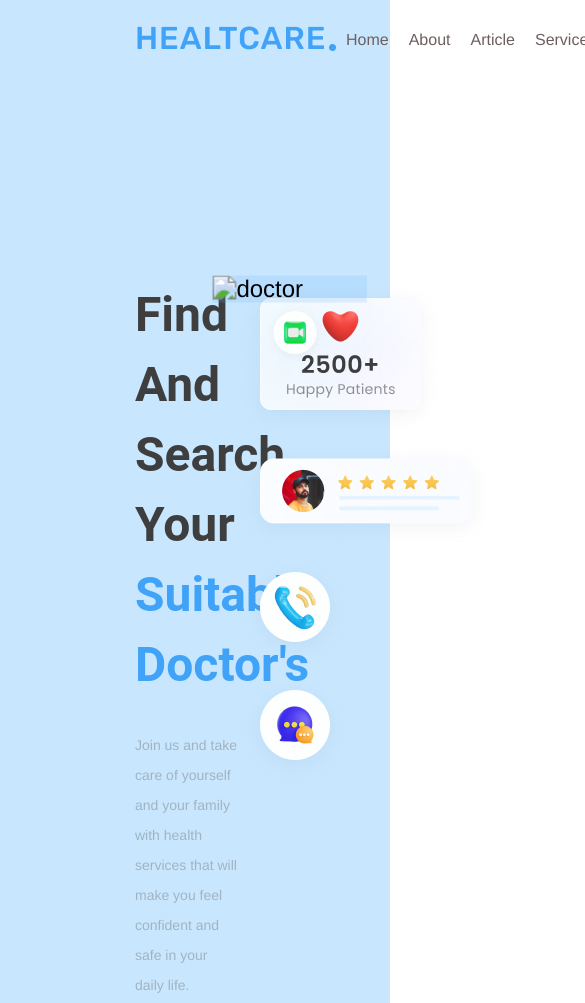
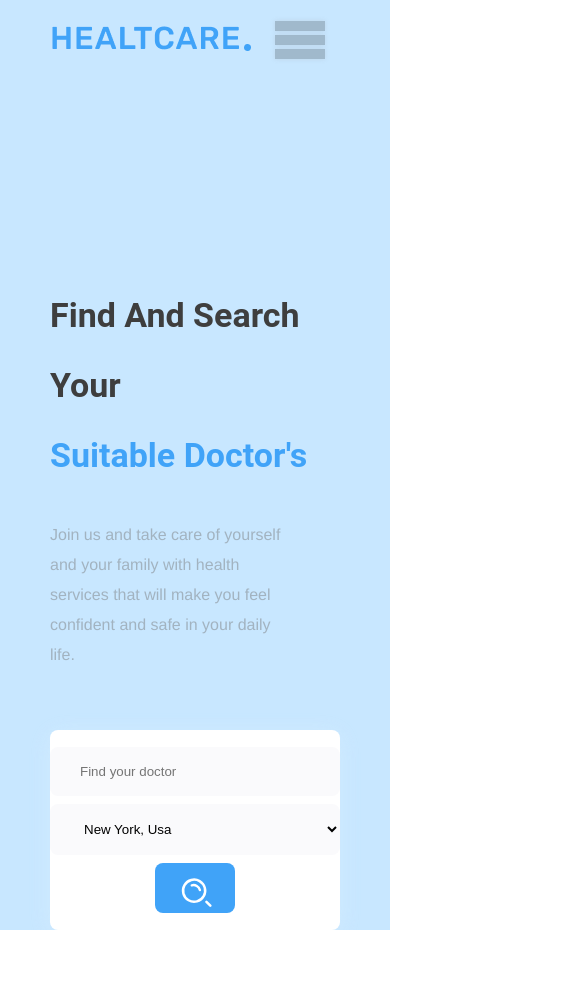
Before and after one commit to Akhmadjon-dev/health-care-landing-page, a plain HTML site: page index.html in a window 390 px wide. Shown: the top 1003 px of the page, 585 px wide, since content can reach past the window. After the commit the page ends 930 px from the top, so only its background shows below. Drawn offline with Linux system fonts and the light colour scheme.

Commit message:
home responsve is enabled

```diff
--- a/index.html
+++ b/index.html
@@ -26,6 +26,11 @@
                         <li class="header__link header__btn"><a href="#get-started">Get Started</a></li>
                     </ul>
                 </nav>
+                <div class="hamburger">
+                    <div class="hamburger-inner hamburger__up"></div>
+                    <div class="hamburger-inner hamburger__center"></div>
+                    <div class="hamburger-inner hamburger__down"></div>
+                </div>
             </header>
 
             <section class="home__main">
@@ -37,11 +42,11 @@
                     <form class="home__form-search">
                         <input type="text" class="home__input" placeholder="Find your doctor">
                         <select class="home__input" name="location" id="location">
-                        <option value="new-york">New York, Usa</option>
-                        <option value="new-york">New York, Usa</option>
-                        <option value="new-york">New York, Usa</option>
-                        <option value="new-york">New York, Usa</option>
-                    </select>
+                            <option value="new-york">New York, Usa</option>
+                            <option value="new-york">New York, Usa</option>
+                            <option value="new-york">New York, Usa</option>
+                            <option value="new-york">New York, Usa</option>
+                        </select>
 
                         <button type="submit" class="home__btn-search">
                         <svg width="33" height="37" viewBox="0 0 33 37" fill="none" xmlns="http://www.w3.org/2000/svg">
--- a/style.css
+++ b/style.css
@@ -17,7 +17,7 @@ body {
 
 .container {
     width: 100%;
-    max-width: 1200px;
+    /* max-width: 1200px; */
     margin: 0 auto;
 }
 
@@ -89,6 +89,7 @@ header {
 
 .home__text-container p {
     font-size: 14px;
+    width: 55%;
     line-height: 30px;
     /* or 214% */
     color: rgba(117, 117, 117, 0.46);
@@ -125,14 +126,14 @@ header {
 }
 
 .home__img-container {
-    width: 50%;
+    width: 45%;
     position: relative;
 }
 
 .home__main-img {
     background: url("./img/home-img-bg.png") no-repeat center center;
     width: 100%;
-    transform: scale(1.5);
+    transform: scale(1.3);
     position: absolute;
 }
 
@@ -146,3 +147,97 @@ header {
     top: 20px;
     right: 10px;
 }
+.hamburger {
+    width: 80px;
+    height: 100%;
+    display: none;
+    justify-content: center;
+    align-items: center;
+    flex-direction: column;
+    transition: all 0.3s;
+    position: relative;
+    cursor: none;
+}
+.hamburger:hover {
+    background: rgba(0, 0, 0, 0.5);
+    cursor: pointer;
+}
+.hamburger:hover .hamburger__up{
+    position: absolute;
+    top: 40%;
+    left: 20%;
+    transform: rotate(45deg);
+}
+.hamburger:hover .hamburger__down{
+    position: absolute;
+    top: 40%;
+    left: 20%;
+    transform: rotate(-45deg);
+}
+.hamburger:hover .hamburger__center{
+    display: none;
+}
+.hamburger-inner {
+    display: inline-block;
+    width: 50px;
+    border: 5px solid rgba(0, 0, 0, 0.2);
+    box-shadow: 0px 0px 5px rgba(145, 142, 142, 0.2);
+    transition: all 0.3s;
+    margin: 2px 0px;
+}
+
+@media screen and (min-width: 1241px) {
+
+}
+
+@media screen and (max-width: 1240px) {
+    .home__img-container{
+        display: none;
+    }
+    .home__text-container{
+        width: 100%;
+    }
+}
+
+@media screen and (max-width: 961px) {
+    .home{
+        padding-left: 50px;
+    }
+}
+@media screen and (max-width: 768px) {
+    nav{
+        display: none;
+    }
+    .hamburger{
+        display: flex;
+    }
+    .home__text-container h1{
+        font-size: 34px;
+    }
+    .home__text-container p{
+        font-size: 16px;
+        width: 80%;
+    }
+}
+@media screen and (max-width: 600px) {
+    .home__form-search{
+        flex-direction: column;
+        min-height: 200px;
+        justify-content: center;
+    }
+    .home__form-search > *{
+        width: 100%;
+        margin: 4px 0px;
+    }
+    .home__btn-search{
+        width: 80px;
+        height: 50px;
+    }
+}
+@media screen and (max-width: 480px) {
+
+}
+
+@media screen and (max-width: 320px) {
+
+}
```
